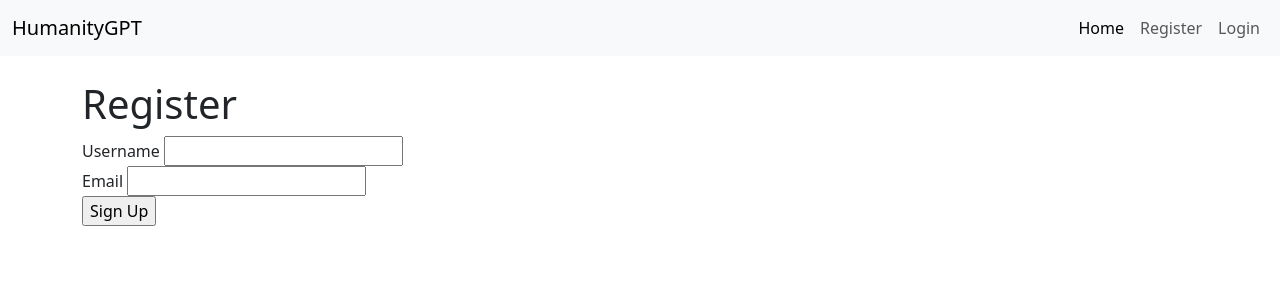
After one commit to yiyuanli939/HumanityGPT, a Flask app: page /register in a window 1280 px wide. The commit adds this page. Shown: the top 300 px of the page. Run offline with Flask 3, Linux system fonts and the light colour scheme; some libraries are stand-ins or nearby versions.

Commit message:
8.25 Change

```diff
--- a/backend/app/__init__.py
+++ b/backend/app/__init__.py
@@ -1,5 +1,5 @@
 import os
-from flask import Flask, render_template
+from flask import Flask, render_template, redirect, url_for, flash
 from flask_bootstrap import Bootstrap5
 from flask_sqlalchemy import SQLAlchemy
 import pymysql
@@ -19,6 +19,8 @@ def create_app():
     # Configure the MySQL database
     app.config['SQLALCHEMY_DATABASE_URI'] = 'mysql+pymysql://humanitygpt_user:67ti8of87690hm@localhost/humanitygpt'
     app.config['SQLALCHEMY_TRACK_MODIFICATIONS'] = False
+    # Add a secret key for CSRF protection
+    app.config['SECRET_KEY'] = '2b62b1cb0b257df9d873558f82151351e15c6ff268b20941'
 
     # Set template and static folders
     # These are mainly HTML files that are rendered by the backend
@@ -47,9 +49,12 @@ def create_app():
     def index():
         return render_template('index.html')
 
+    # Add a new route for user pages
     @app.route('/user/<name>')
     def user(name):
-        return render_template('user.html',name = name)
+        user = User.query.filter_by(username=name).first_or_404()
+        return render_template('user.html', user=user)
+
 
     @app.route('/test')
     def test():
@@ -63,5 +68,33 @@ def create_app():
         except Exception as e:
             return f"Database connection failed: {str(e)}"
 
+    # Add this new route for registration
+    @app.route('/register', methods=['GET', 'POST'])
+    def register():
+        from .forms import RegistrationForm
+        form = RegistrationForm()
+        if form.validate_on_submit():
+            user = User(username=form.username.data, email=form.email.data)
+            db.session.add(user)
+            db.session.commit()
+            flash('Congratulations, you are now a registered user!')
+            return redirect(url_for('index'))
+        return render_template('register.html', title='Register', form=form)
+
+    # Add a log-in route
+    @app.route('/login', methods=['GET', 'POST'])
+    def login():
+        from .forms import LoginForm  # Import the login form
+        form = LoginForm()
+        if form.validate_on_submit():
+            user = User.query.filter_by(username=form.username.data).first()
+            if user:
+                # Redirect to the user's personal page after a successful login
+                return redirect(url_for('user', name=user.username))
+            else:
+                flash('Login unsuccessful. Please check your username.', 'danger')
+        return render_template('login.html', title='Login', form=form)
+
+
     # Return the configured app instance
     return app
--- /dev/null
+++ b/backend/app/forms.py
@@ -0,0 +1,12 @@
+from flask_wtf import FlaskForm
+from wtforms import StringField, SubmitField
+from wtforms.validators import DataRequired
+
+class RegistrationForm(FlaskForm):
+    username = StringField('Username', validators=[DataRequired()])
+    email = StringField('Email', validators=[DataRequired()])
+    submit = SubmitField('Sign Up')
+
+class LoginForm(FlaskForm):
+    username = StringField('Username', validators=[DataRequired()])
+    submit = SubmitField('Login')
--- a/backend/app/models/user.py
+++ b/backend/app/models/user.py
@@ -1,8 +1,9 @@
 from app import db
-
+# Define the User model
 class User(db.Model):
     id = db.Column(db.Integer, primary_key=True)
     username = db.Column(db.String(80), unique=True, nullable=False)
+
     email = db.Column(db.String(120), unique=True, nullable=False)
 
     def __init__(self, username, email):
--- a/frontend/templates/base.html
+++ b/frontend/templates/base.html
@@ -1,70 +1,121 @@
 <!DOCTYPE html>
-<!-- Declares that this is an HTML5 document -->
+<!-- Declares this document is an HTML5 document -->
 
 <html lang="en">
-<!-- The root element of the HTML page, with language set to English -->
+<!-- The root element of the HTML page, language set to English for accessibility -->
 
 <head>
-    <!-- Contains meta information about the HTML page -->
+    <!-- Meta information about the HTML page -->
 
     <meta charset="UTF-8">
-    <!-- Specifies the character encoding for the HTML document (UTF-8 is a universal character set) -->
+    <!-- Specifies the character encoding for the HTML document (UTF-8 is a standard encoding) -->
 
     <meta name="viewport" content="width=device-width, initial-scale=1.0">
-    <!-- Ensures proper rendering on mobile devices and allows for responsive design -->
+    <!-- Ensures the page is responsive and scales properly on all devices -->
 
     <title>{% block title %}HumanityGPT{% endblock %}</title>
     <!--
-    Defines a block for the page title.
+    A block for the page title.
     Child templates can override this block to set a custom title.
     If not overridden, the default title will be "HumanityGPT".
     -->
 
     <!-- Bootstrap CSS -->
     <link href="https://cdn.jsdelivr.net/npm/bootstrap@5.3.0/dist/css/bootstrap.min.css" rel="stylesheet">
-    <!-- Includes the Bootstrap CSS file from a CDN for styling -->
+    <!--
+    Includes the Bootstrap CSS file from a CDN for styling.
+    Bootstrap is used for responsive design and pre-built UI components.
+    -->
 
     {% block extra_css %}{% endblock %}
     <!--
     Defines a block for additional CSS.
-    Child templates can use this block to add page-specific CSS.
+    Child templates can override this block to add page-specific styles.
     -->
 </head>
 
 <body>
-    <!-- The visible content of the HTML page -->
+    <!-- The content of the HTML page -->
 
     <nav class="navbar navbar-expand-lg navbar-light bg-light">
-        <!-- Navigation bar using Bootstrap classes -->
+        <!-- Bootstrap navigation bar with light background -->
         <div class="container-fluid">
             <!-- Full-width container for the navbar content -->
             <a class="navbar-brand" href="{{ url_for('index') }}">HumanityGPT</a>
             <!--
-            Brand/logo for the navbar.
-            'url_for('index')' is a Flask function that generates the URL for the index route.
+            Brand/logo link for the navbar.
+            'url_for('index')' generates the URL for the index route.
             -->
+            <button class="navbar-toggler" type="button" data-bs-toggle="collapse" data-bs-target="#navbarNav"
+                aria-controls="navbarNav" aria-expanded="false" aria-label="Toggle navigation">
+                <!-- Responsive toggle button for collapsing the navbar on smaller screens -->
+                <span class="navbar-toggler-icon"></span>
+                <!-- Icon for the toggle button -->
+            </button>
+            <div class="collapse navbar-collapse" id="navbarNav">
+                <!-- Collapsible section for navbar links -->
+                <ul class="navbar-nav ms-auto">
+                    <!-- Aligns navbar links to the right -->
+                    <li class="nav-item">
+                        <a class="nav-link active" aria-current="page" href="{{ url_for('index') }}">Home</a>
+                        <!-- Active link for the home page -->
+                    </li>
+                    <li class="nav-item">
+                        <a class="nav-link" href="{{ url_for('register') }}">Register</a>
+                        <!-- Link to the registration page -->
+                    </li>
+                    <li class="nav-item">
+                        <a class="nav-link" href="{{ url_for('login') }}">Login</a>
+                        <!-- Link to the login page -->
+                    </li>
+                </ul>
+            </div>
         </div>
     </nav>
 
     <div class="container mt-4">
-        <!-- Main content container with top margin -->
+        <!-- Main content container with a top margin -->
+
+        {% with messages = get_flashed_messages(with_categories=true) %}
+        <!-- Capture flashed messages for display -->
+        {% if messages %}
+        <div class="flash-messages">
+            <!-- Container for flash messages -->
+            {% for category, message in messages %}
+            <div class="alert alert-{{ category }} alert-dismissible fade show" role="alert">
+                <!-- Bootstrap alert for each message -->
+                {{ message }}
+                <button type="button" class="btn-close" data-bs-dismiss="alert" aria-label="Close"></button>
+                <!-- Close button for dismissing the alert -->
+            </div>
+            {% endfor %}
+        </div>
+        {% endif %}
+        {% endwith %}
+        <!--
+        Block for displaying flash messages (e.g., success, error messages).
+        Flashed messages are shown here in a Bootstrap-styled alert.
+        -->
 
         {% block content %}
-        {% endblock %}
         <!--
-        Defines a block for the main content.
+        Block for main content.
         Child templates will override this block with their specific content.
         -->
+        {% endblock %}
     </div>
 
     <!-- Bootstrap JS Bundle with Popper -->
     <script src="https://cdn.jsdelivr.net/npm/bootstrap@5.3.0/dist/js/bootstrap.bundle.min.js"></script>
-    <!-- Includes the Bootstrap JavaScript file from a CDN for interactive components -->
+    <!--
+    Includes the Bootstrap JavaScript file from a CDN for interactive components.
+    The bundle includes Popper.js for tooltips and popovers.
+    -->
 
     {% block extra_js %}{% endblock %}
     <!--
-    Defines a block for additional JavaScript.
-    Child templates can use this block to add page-specific scripts.
+    Block for additional JavaScript.
+    Child templates can override this block to add page-specific scripts.
     -->
 </body>
 </html>
--- /dev/null
+++ b/frontend/templates/register.html
@@ -0,0 +1,17 @@
+{% extends "base.html" %}
+
+{% block content %}
+    <h1>Register</h1>
+    <form method="POST">
+        {{ form.hidden_tag() }}
+        <div>
+            {{ form.username.label }}
+            {{ form.username() }}
+        </div>
+        <div>
+            {{ form.email.label }}
+            {{ form.email() }}
+        </div>
+        {{ form.submit() }}
+    </form>
+{% endblock %}
--- a/frontend/templates/user.html
+++ b/frontend/templates/user.html
@@ -1,9 +1,9 @@
 {% extends "base.html" %}
 
-{% block title %}User Page - {{ name }}{% endblock %}
+{% block title %}User Page - {{ user }}{% endblock %}
 
 {% block content %}
-    <h1>Hello, {{ name }}!</h1>
+    <h1>Hello, {{ user }}!</h1>
     <p>Welcome to your personalized page.</p>
     <p>Here you can develop your projects and write your essays.</p>
 {% endblock %}
```
Also changed, not shown: frontend/templates/index.html (+52 -1 lines), frontend/templates/login.html (added, +13 -0 lines).
